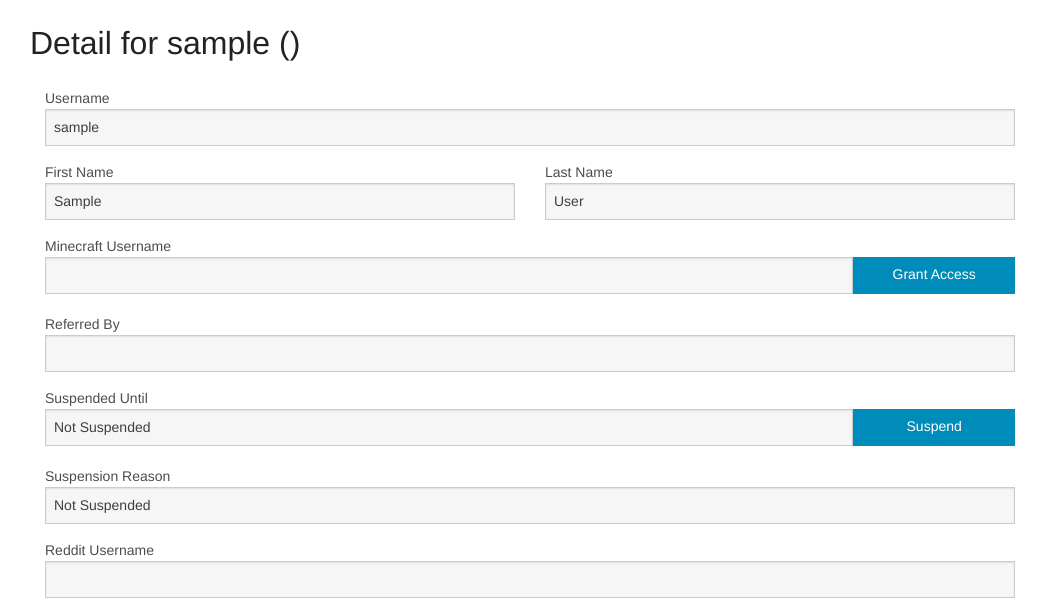
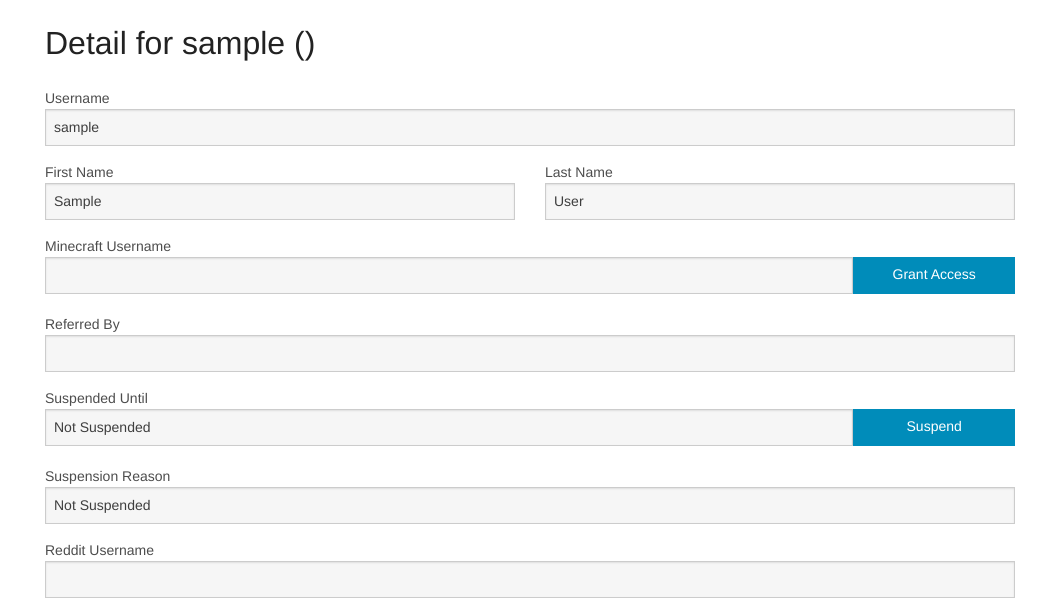
Before and after one commit to weegeekps/minecraft-gatekeeper, a Django app: a page that uses templates/manage/detail.html in a window 1280 px wide. Shown: the part 45-658 px from the top of the page, without its empty margins (110-1156 px from the left). Run offline with Django 3.2, Linux system fonts and the light colour scheme; the visitor is signed in with stand-in values (Sample User, id 1); data comes from the database, SQL or seed files in the repository.

Commit message:
Fixed a css error.

```diff
--- a/templates/manage/detail.html
+++ b/templates/manage/detail.html
@@ -3,7 +3,7 @@
 {% block content %}
     {% include "navigation.html" with active_tab='manage' %}
     <div class="row">
-        <div class="small-12.columns">
+        <div class="small-12 columns">
             <h1>Detail for {{ user.username }} ({{ user.minecraft_username }})</h1>
         </div>
     </div>
```
